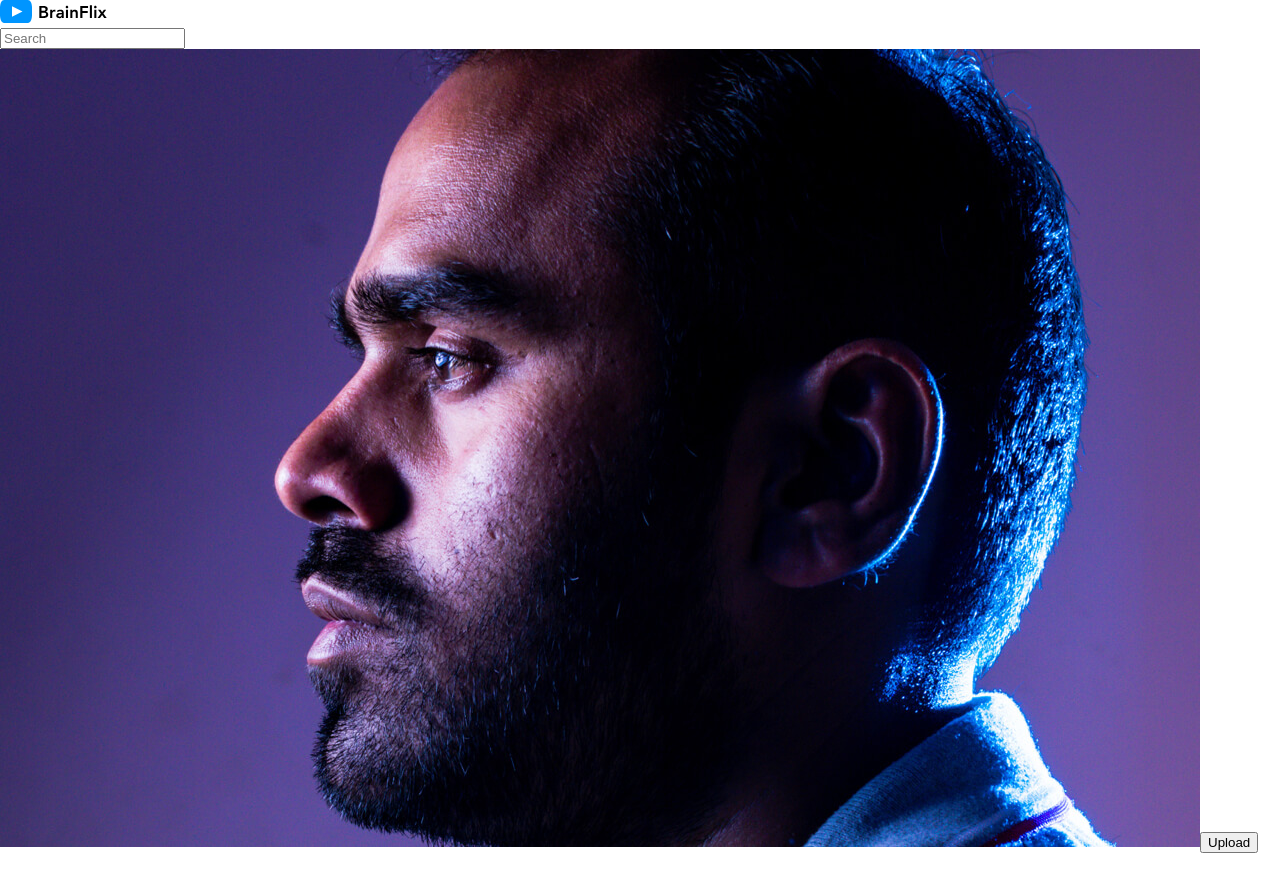
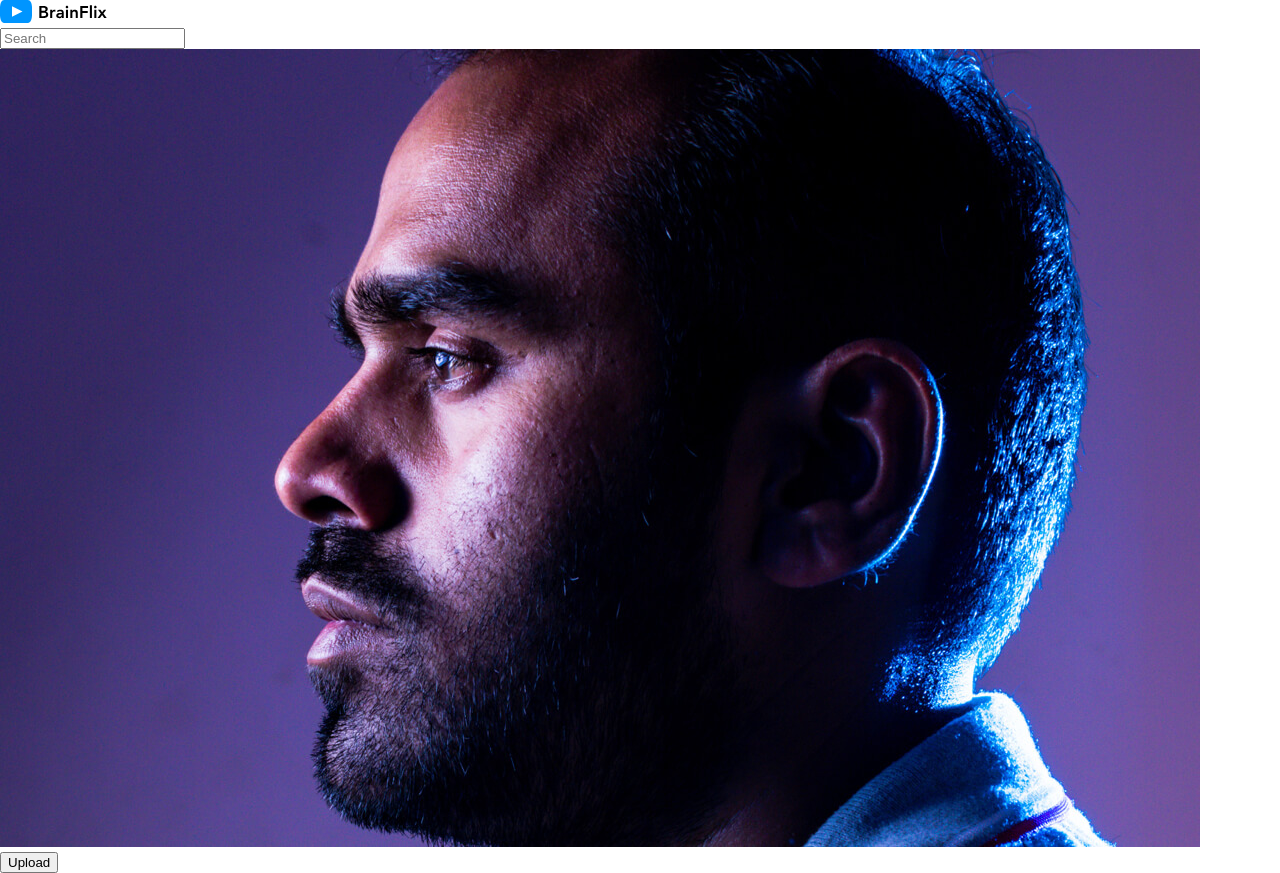
Before and after one commit to quindipc/Chelsea-Quindipan-BrainFlix, a React (Create React App) app: page / in a window 1280 px wide. Built offline with nearby package versions, Linux system fonts and the light colour scheme.

Commit message:
Edit header jsx
add container for search and avatar

```diff
--- a/src/components/header/Header.jsx
+++ b/src/components/header/Header.jsx
@@ -12,12 +12,14 @@ export default function Header() {
                     alt="BrainFlix Logo"
                 />
                 <form className="header__form">
-                    <input className="header__form--search" type="text" placeholder="Search"></input>
+                    <div className="header__search-container">
+                        <input className="header__form--search" type="text" placeholder="Search"></input>
                     <img
                         className="header__form--avatar"
                         src={brainflixAvatar}
                         alt="BrainFlix Avatar"
                     />
+                    </div>
                     <button className="header__form--upload">Upload</button>
                 </form>
       </header>
```
